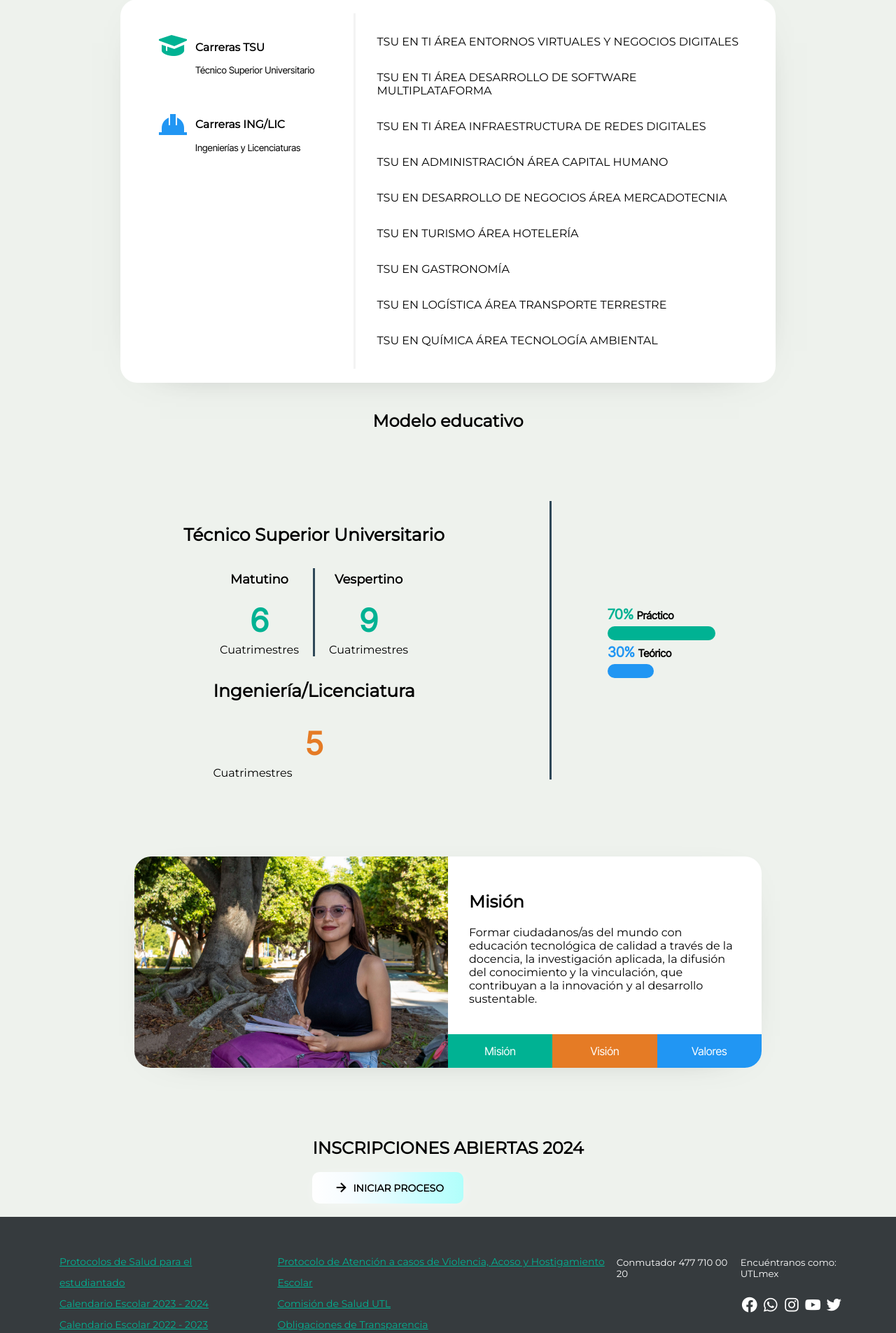
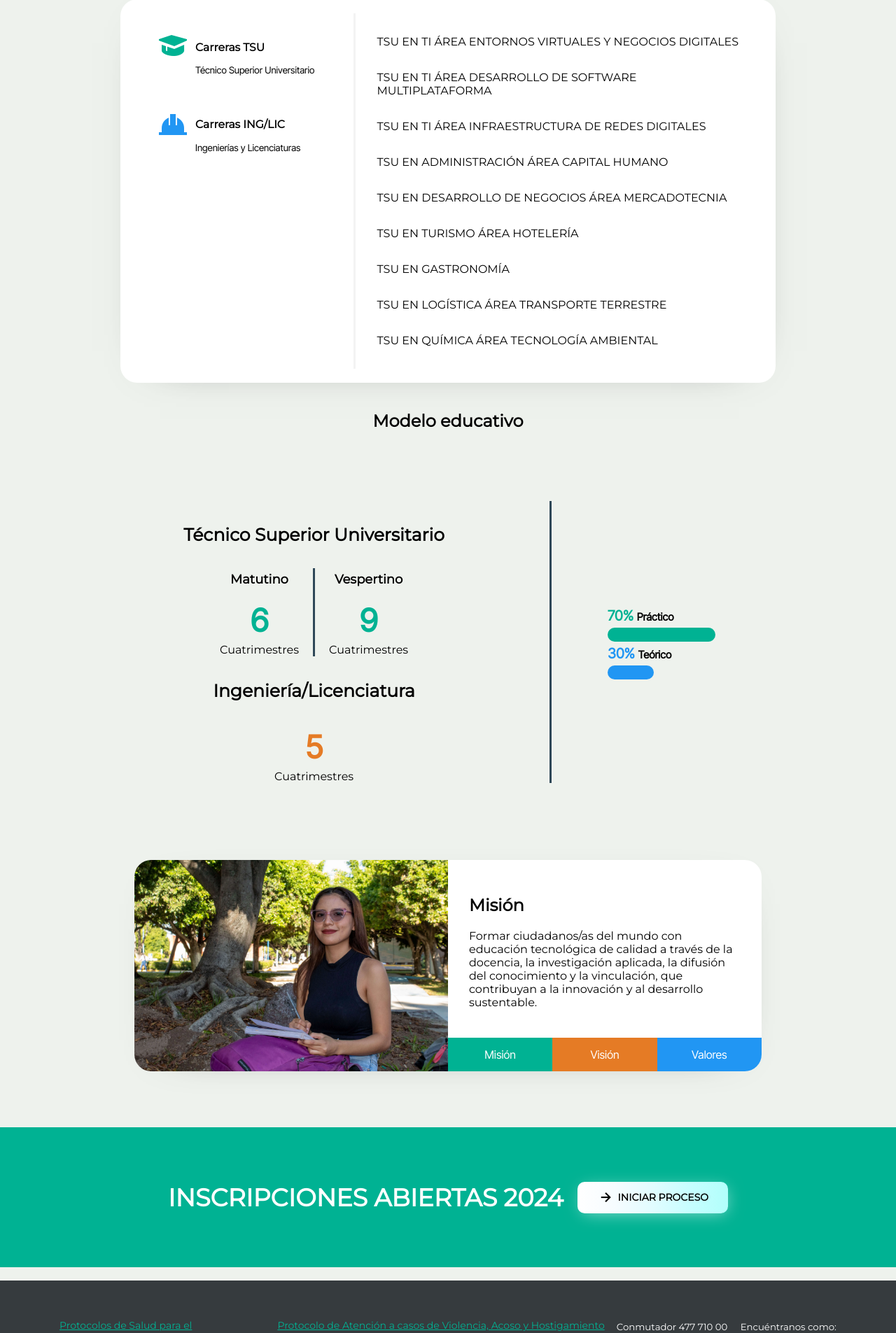
Before and after one commit to Erik-Ramz/UTL_Chida, a PHP site: page / in a window 1280 px wide; the page is wider, and only the part inside the window is pictured. Shown: the part 646-2551 px from the top of that part at 70% size. Run offline with PHP 8.4, Linux system fonts and the light colour scheme.

Commit message:
Actualización chida de CSS

```diff
--- a/view/css/access-menu.css
+++ b/view/css/access-menu.css
@@ -22,6 +22,7 @@
     justify-content: center;
     cursor: pointer;
     font-size: 32px;
+    box-shadow: 2px 4px 23px -5px rgba(168, 168, 168, 0.57);
 }
 
 .chocolate-label>img {
@@ -52,17 +53,26 @@
 .chocolate-menu ul {
     list-style: none;
     padding: 0;
-    display: flex;
+    /* display: flex;
     justify-content: center;
     align-items: center;
     flex-wrap: wrap;
-    gap: 15px;
+    gap: 15px; */
+    display: grid;
+    grid-template-columns: repeat(auto-fit, minmax(80px, 1fr));
+    gap: 10px;
 }
 
 .chocolate-menu li {
-    width: fit-content;
+    width: 100%;
     padding: 10px;
     font-size: 14px;
+    box-sizing: border-box;
+    border-radius: 14px;
+}
+
+.chocolate-menu li:hover {
+    background-color: var(--color-background);
 }
 
 .chocolate-menu li:hover>a i {
@@ -83,6 +93,11 @@
     color: var(--color-primary);
 }
 
+.chocolate-menu li a img {
+    width: 45px;
+    height: 45px;
+}
+
 /* Mostrar el menú cuando el checkbox está marcado */
 #chocolate-toggle {
     display: none;
--- a/view/css/card-carrera.css
+++ b/view/css/card-carrera.css
@@ -38,4 +38,10 @@
     margin: 0 10px;
 }
 
+.card-carrera:hover {
+    cursor: pointer;
+    /* transform: translateY(-15px); */
+    border-bottom: 2px solid var(--color-primary);
+}
+
 @media (max-width: 900px) {}
--- a/view/css/faq.css
+++ b/view/css/faq.css
@@ -18,6 +18,7 @@
     padding: 20px;
     box-shadow: 2px 9px 65px -54px rgba(0, 0, 0, 0.75);
     box-sizing: border-box;
+    margin-bottom: 10px;
 }
 
 .faq-card-becas:hover {
@@ -44,7 +45,7 @@
 
 .faq-card.active,
 .additional-info.active {
-    max-height: fit-content;
+    max-height: 300px;
 }
 
 /* .faq-card-becas:has(.additional-info.active) {
--- a/view/css/modelo-estudios.css
+++ b/view/css/modelo-estudios.css
@@ -51,6 +51,13 @@
 .modelo-tsu {
     display: flex;
     gap: 20px;
+}
+
+.modelo-ing-lic {
+    display: flex;
+    flex-direction: column;
+    justify-content: center;
+    align-items: center;
 }
 
 .modelo-tsu .vl,
--- a/view/css/styles.css
+++ b/view/css/styles.css
@@ -132,6 +132,7 @@ main {
     text-decoration: none !important;
     width: fit-content;
 }
+
 .btn-primary-utl-to-section:hover {
     background: transparent;
     border: 2px solid var(--color-primary);
@@ -185,3 +186,70 @@ main {
     flex-wrap: wrap;
     gap: 15px;
 }
+
+.btn-step {
+    width: 32px;
+    height: 32px;
+    border: 2px solid var(--color-primary);
+    color: var(--color-black);
+    border-radius: 50%;
+    display: flex;
+    justify-content: center;
+    align-items: center;
+}
+
+.btn-step.active {
+    background-color: var(--color-primary);
+    color: var(--color-white);
+}
+
+.primary-title {
+    font-family: 'Montserrat';
+}
+
+.banner {
+    width: 100%;
+    height: 200px;
+    background-color: var(--color-primary);
+    display: flex;
+    justify-content: center;
+    align-items: center;
+    gap: 20px;
+    padding: 20px;
+    box-sizing: border-box;
+}
+
+.banner>h2 {
+    font-size: 35px;
+    color: var(--color-white);
+}
+
+.badge {
+    padding: 4px 10px;
+    border-radius: 25px;
+    margin: 2px 5px;
+    font-size: 12px;
+}
+
+@media (max-width: 900px) {
+    .section-content {
+        width: 80%;
+    }
+
+    .btn-secondary-utl {
+        padding: 6px 24px;
+        font-size: 12px;
+    }
+
+    .btn-primary-icon-utl {
+        font-size: 12px;
+    }
+
+    .btn-primary-icon-utl>i {
+        font-size: 16px;
+    }
+
+    .banner>h2 {
+        font-size: 18px;
+    }
+}
```
